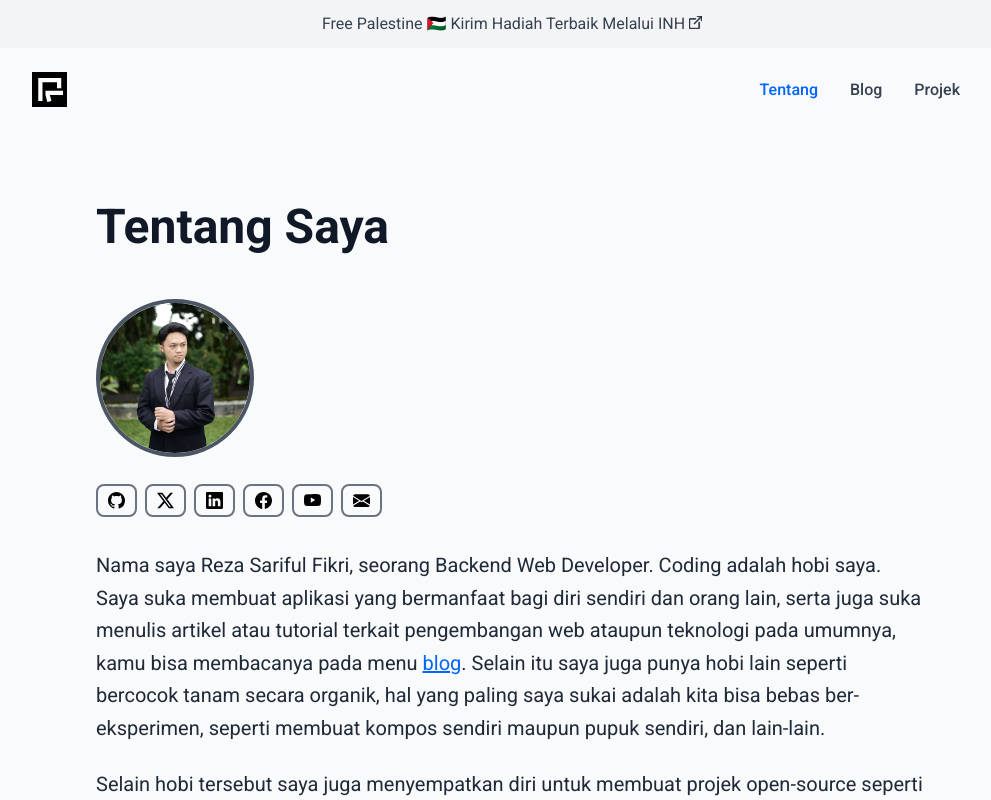
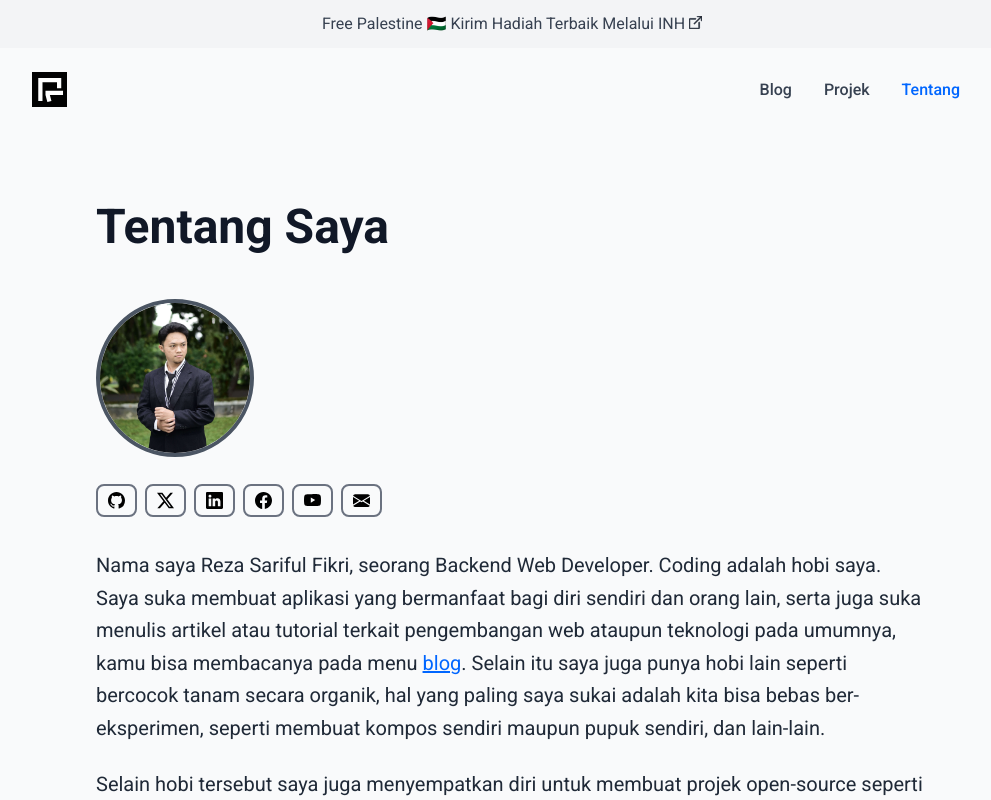
Before and after one commit to rezafikkri/rezafikkri.github.io, a Next.js app: page /about in a window 1280 px wide. Shown: the top 800 px of the page, without its empty margins (128-1119 px from the left). Built offline with nearby package versions, Linux system fonts and the light colour scheme.

Commit message:
feat: improve order for nav menu

```diff
--- a/components/layout/nav.jsx
+++ b/components/layout/nav.jsx
@@ -10,14 +10,6 @@ export default function Nav() {
   return (
     <nav className="text-gray-700 font-medium">
       <ul>
-        <li className="inline-block pr-8">
-          <Link
-            href="/about"
-            className={`hover:text-ajwa-blue no-underline ${activeLink('/about', pathName)}`}
-          >
-            Tentang
-          </Link>
-        </li>
         <li className="inline-block pr-8">
           <Link
             href="/blogs"
@@ -34,6 +26,14 @@ export default function Nav() {
             Projek
           </Link>
         </li>
+        <li className="inline-block pr-8">
+          <Link
+            href="/about"
+            className={`hover:text-ajwa-blue no-underline ${activeLink('/about', pathName)}`}
+          >
+            Tentang
+          </Link>
+        </li>
       </ul>
     </nav>
   );
```
